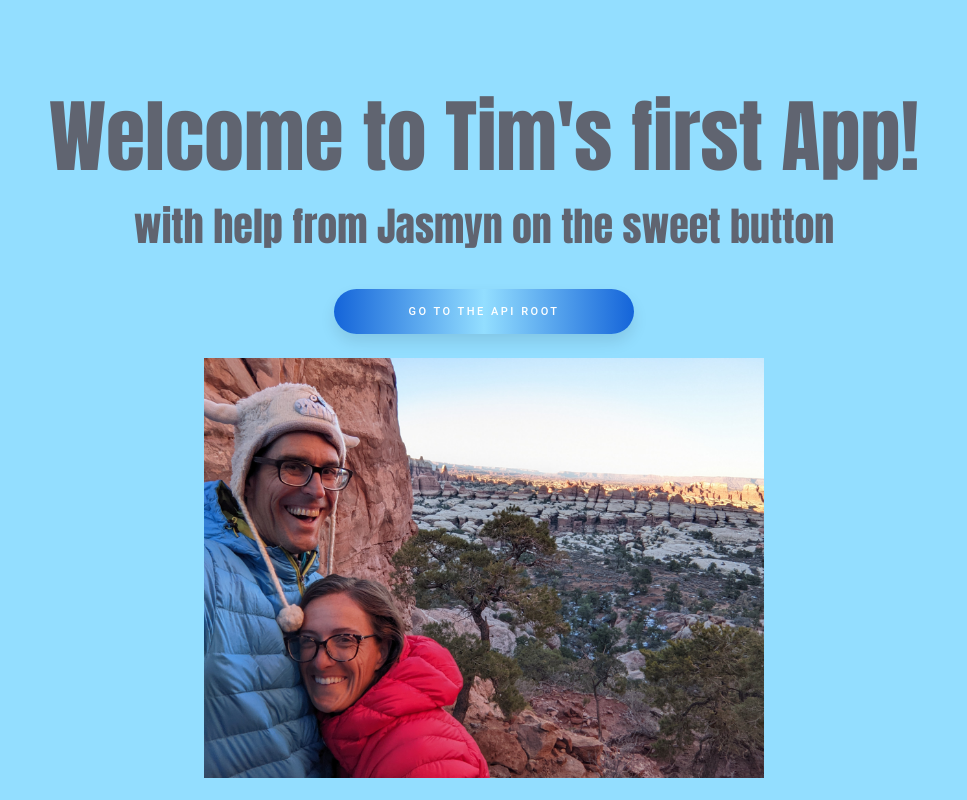
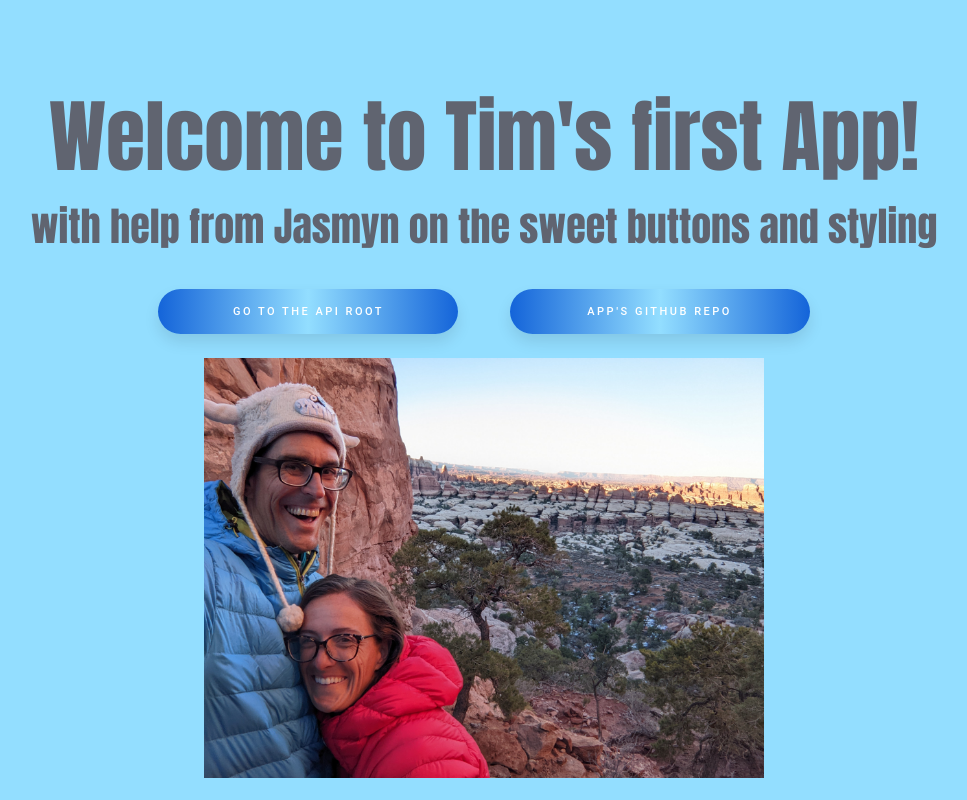
Before and after one commit to tooTALLtim/first_django_project, a Django app: page / in a window 1280 px wide. Shown: the whole page, without its empty margins (156-1123 px from the left). Run offline with Django 3.2, Linux system fonts and the light colour scheme; parts of the project's set-up code (start-up, migrations or seed data) failed here and were passed over.

Commit message:
more homepage styling

```diff
--- a/core/static/core/styles.css
+++ b/core/static/core/styles.css
@@ -17,9 +17,15 @@ body {
   padding-top: 3vh;
 }
 
+.onesie {
+  display: flex;
+  justify-content: center;
+}
+
 .button {
   width: 300px;
   height: 45px;
+  margin: 0vw 2vw 0vw 2vw;
   font-family: 'Roboto', sans-serif;
   font-size: 11px;
   text-transform: uppercase;
--- a/core/templates/core/index.html
+++ b/core/templates/core/index.html
@@ -11,10 +11,15 @@
 <body>
     <div class="home-page">
         <h1 class="heading">Welcome to Tim's first App!</h1>
-        <h2 class="subheading"> with help from Jasmyn on the sweet button </h2>
-        <form action="https://timstore-prod.herokuapp.com/store/">
+        <h2 class="subheading"> with help from Jasmyn on the sweet buttons and styling    </h2>
+        <div class="onesie">
+            <form action="https://timstore-prod.herokuapp.com/store/">
             <input class="button" type="submit" value="Go to the API Root"/>
-        </form>
+            </form>
+            <form action="https://github.com/tooTALLtim/first_django_app">
+                <input class="button" type="submit" value="App's github repo"/>
+            </form>
+        </div>
         <img src="{% static 'core/tj.jpg' %}" alt="Logo" class="logo">
     </div>
 </body>
```
Also changed, not shown: 1 other file.
